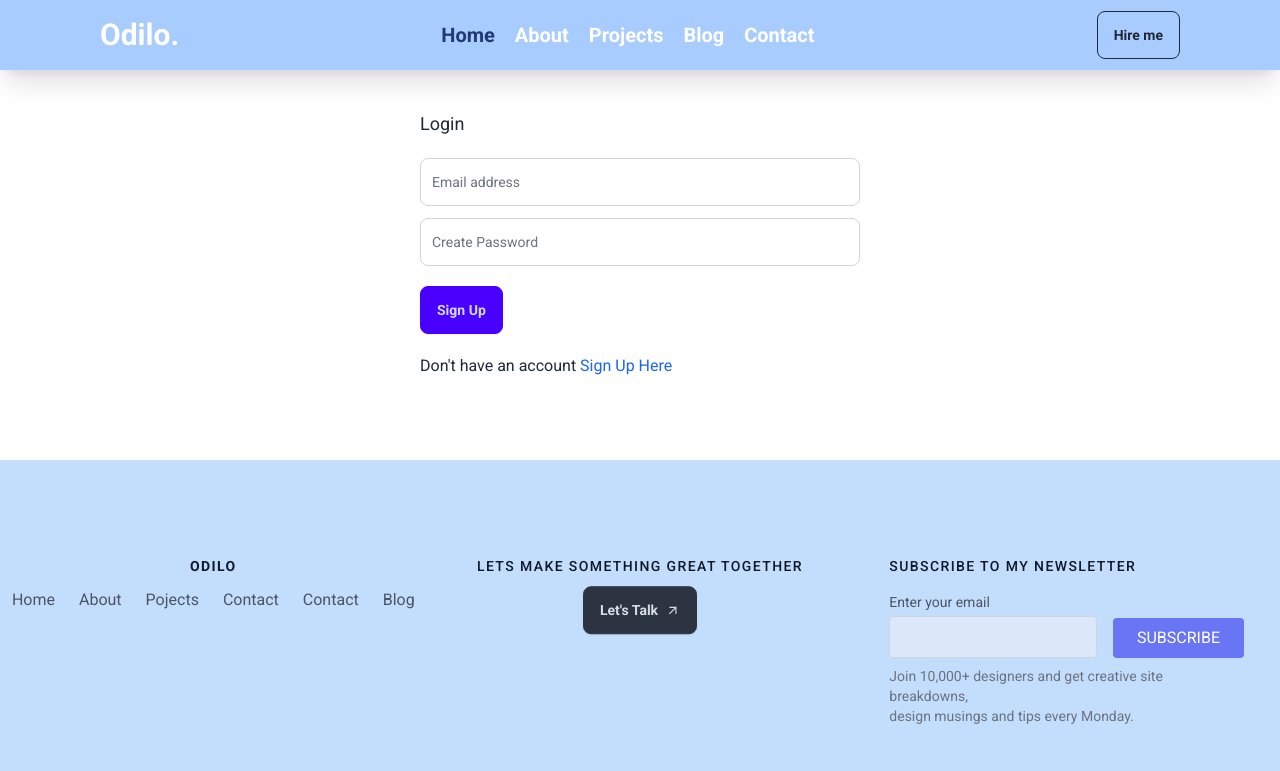
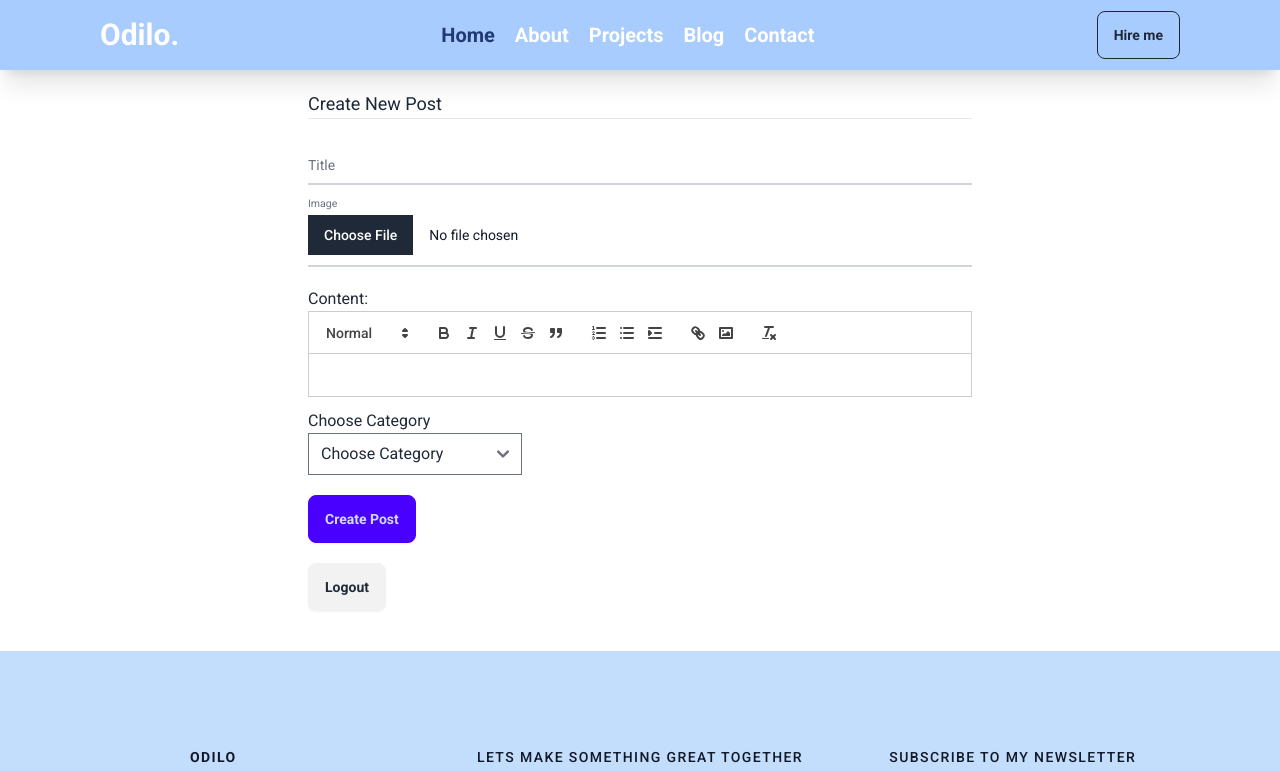
Before and after one commit to muodilo/portfolio_web, a React (Vite) app in the folder frontend/: page /create in a window 1280 px wide. Before the commit this address led to /login. Shown: the top 771 px of the page. Built offline with nearby package versions, Linux system fonts and the light colour scheme; sample sign-in values are in the browser's storage.

Commit message:
create contact component

```diff
--- a/frontend/src/features/auth/authSlice.js
+++ b/frontend/src/features/auth/authSlice.js
@@ -1,10 +1,10 @@
 import { createSlice, createAsyncThunk } from '@reduxjs/toolkit';
 import authService from './authService';
 
-// const user = JSON.parse(localStorage.getItem('user'));
+const user = JSON.parse(localStorage.getItem('user'));
 
 const initialState = {
-  user: null,
+  user:user? user:null,
   isError: false,
   isSuccess: false,
   isLoading: false,
--- /dev/null
+++ b/frontend/src/pages/contact/Contact.jsx
@@ -0,0 +1,13 @@
+import React from 'react'
+
+const Contact = () => {
+  return (
+    <section className='px-0 md:px-[60px] lg:px-[100px] md:mb-10'>
+      <div className='bg-blue-100/50 pt-[70px]'>
+        Contact me
+      </div>
+    </section>
+  )
+}
+
+export default Contact
--- a/frontend/src/pages/login/Login.jsx
+++ b/frontend/src/pages/login/Login.jsx
@@ -26,7 +26,7 @@ const Login = () => {
     }
 
     //redirect when logged in
-    if (isSuccess || user) {
+    if (isSuccess && user) {
       navigate('/create');
     }
 
@@ -84,7 +84,7 @@ const Login = () => {
           />
 
 
-          <button type='submit' className='btn btn-primary my-2'>Sign Up</button>
+          <button type='submit' className='btn btn-primary my-2'>Log In</button>
         <p className='mt-3 mb-3'>Don't have an account <Link to='/signup' className='text-blue-600'>Sign Up Here</Link></p>
         </form>
 
--- a/frontend/src/pages/register/Register.jsx
+++ b/frontend/src/pages/register/Register.jsx
@@ -43,7 +43,7 @@ const Register = () => {
     }))
   }
 
-  const handleSubmit = (e) => {
+  const handleSubmit = async (e) => {
     e.preventDefault();
 
     if (password !== password2) {
@@ -55,9 +55,16 @@ const Register = () => {
         password,
       }
 
-      dispatch(register(userData))
+      try {
+        await dispatch(register(userData));
+
+        // After successful registration, navigate to the login page
+        navigate('/login');
+      } catch (error) {
+        toast.error('Registration failed. Please try again.');
+      }
     }
-  }
+  };
 
 
 
```
Also changed, not shown: 1 other file (tests, documents, lock files or other folders).
